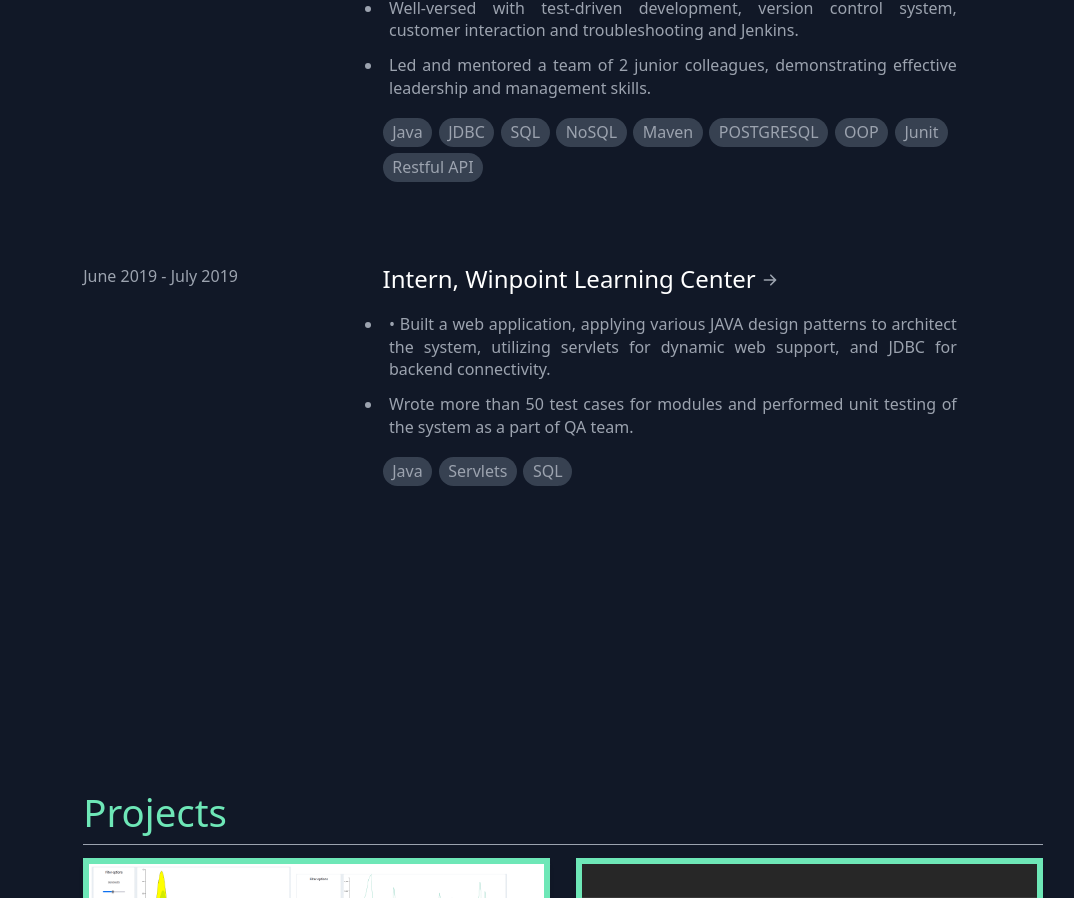
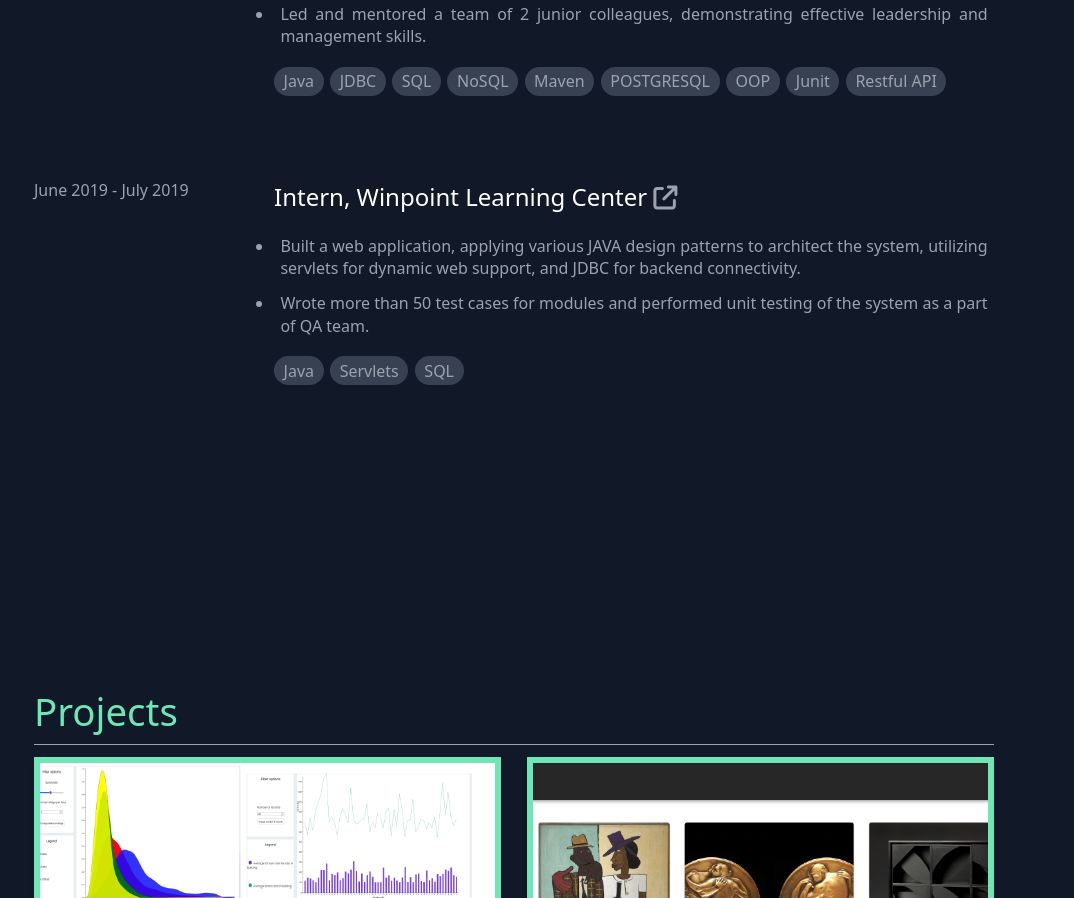
Before and after one commit to Sanikag123/my-portfolio, a React (Create React App) app: page / in a window 1280 px wide. Shown: the part 1902-2800 px from the top of the page, without its empty margins (126-1200 px from the left). Built offline with nearby package versions, Linux system fonts and the light colour scheme.

Commit message:
added changes to make portfolio responsive

```diff
--- a/src/App.js
+++ b/src/App.js
@@ -13,8 +13,8 @@ import CreatedBy from "./Components/CreatedBy.js"
 
 export default function App() {
   return (
-    <div className="flex">
-      <div className=" w-1/12  bg-gray-900">
+    <div className="flex flex-wrap">
+      <div className="sm:w-1/12  bg-gray-900">
 
        <Social/>
       </div>
--- a/src/Components/About.js
+++ b/src/Components/About.js
@@ -5,7 +5,7 @@ export default function About() {
         <section id="about">
         <div className="container mx-auto flex px-20 py-40 md:flex-row flex-col items-center">
 
-          <div className="lg:flex-grow md:w-1/2 lg:pr-24 md:pr-16 flex flex-col md:items-start md:text-left mb-16 md:mb-0 items-center text-center">
+          <div className="lg:flex-grow md:w-3/4 lg:pr-24 md:pr-16 flex flex-col md:items-start md:text-left mb-16 md:mb-0 items-center text-center">
             <h1 className="title-font sm:text-2xl text-2xl mb-4 font-medium text-gray-400">
               Hi, I'm
               <br/>
@@ -42,15 +42,9 @@ export default function About() {
                 </div>
             </a>
             </div>
-        <img src="./IMG_5624.png" width="35%" alt="image" className="ml-200"/>
+        <img src="./IMG_5624.png"  alt="image" className="md:w-90 md:h-90 sm:w-2/5 xs:w-20 xs:h-20 ml-200"/>
 
 
-            {/* <p className="mb-8 leading-relaxed">
-            Lorem ipsum dolor sit amet, consectetur adipisicing elit. Qui
-            laborum quasi, incidunt dolore iste nostrum cupiditate voluptas?
-            Laborum, voluptas natus?
-
-            </p> */}
 
             </div>
             </section>
--- a/src/Components/Data/experience.json
+++ b/src/Components/Data/experience.json
@@ -10,7 +10,8 @@
     "Developed tailored manifest files for LAMP configurations using shell scripting, ensuring consistent environment setups.",
     "Orchestrated VM creation and image deployment (VMDK/OVF) utilising VMware EXSi."
     ],
-    "skills": ["Linux", "LAMP", "Cybersecurity", "CIS"]
+    "skills": ["Linux", "LAMP", "Cybersecurity", "CIS"],
+    "website": "https://www.commvault.com/?utm_source=google&utm_medium=cpc&utm_campaign=amer_brand&utm_content=text-link&gad_source=1&gclid=EAIaIQobChMI7-Xlku7chQMV_yqtBh2nOQWnEAAYASAAEgLq2PD_BwE"
   },
   {
     "id": 2,
@@ -26,7 +27,8 @@
     "Well-versed with test-driven development, version control system, customer interaction and troubleshooting and Jenkins.",
     "Led and mentored a team of 2 junior colleagues, demonstrating effective leadership and management skills."
   ],
-    "skills": ["Java", "JDBC", "SQL", "NoSQL","Maven", "POSTGRESQL","OOP", "Junit", "Restful API"]
+    "skills": ["Java", "JDBC", "SQL", "NoSQL","Maven", "POSTGRESQL","OOP", "Junit", "Restful API"],
+    "website": "https://www.1eq.com/"
   },
 
   {
@@ -34,8 +36,9 @@
     "duration": "June 2019 - July 2019",
     "title": "Intern",
     "company": "Winpoint Learning Center",
-    "description": ["• Built a web application, applying various JAVA design patterns to architect the system, utilizing servlets for dynamic web support, and JDBC for backend connectivity.",
+    "description": ["Built a web application, applying various JAVA design patterns to architect the system, utilizing servlets for dynamic web support, and JDBC for backend connectivity.",
     "Wrote more than 50 test cases for modules and performed unit testing of the system as a part of QA team."],
-    "skills": ["Java", "Servlets", "SQL"]
+    "skills": ["Java", "Servlets", "SQL"],
+    "website": "http://www.winpointlc.com/"
   }
 ]
--- a/src/Components/Data/projects.json
+++ b/src/Components/Data/projects.json
@@ -7,7 +7,7 @@
 
     "technologies": ["JavaScript", "D3.js", "Python", "Flask", "RESTful API" ],
     "image": "./projectImages/D3project.png",
-    "link": ""
+    "link": null
 
   },
 
@@ -27,7 +27,7 @@
     "description": "Crafted a Python-based system using FastAPI framework to automatically categorize developers by their Git contributions, resulting in over 60% reduction in managerial investigation time. Employed a robust MVC architecture with Pydantic models to optimize data handling and system structure, achieving a code coverage of 96% through Pytest unit testing.",
     "technologies": ["Python", "FastAPI", "MVC", "Pytest", "Github"],
     "image": "./projectImages/github.webp",
-    "link": ""
+    "link": null
   },
 
 
@@ -38,7 +38,7 @@
   "description": "Developed a dynamic personal portfolio website using React.js and Tailwind CSS, showcasing skills, projects, and experiences. Implemented responsive design, smooth navigation, and a contact form for user interaction. Hosted the website on GitHub Pages for easy access and continuous updates",
     "technologies": ["ReactJS" , "JSON", "TailWind CSS", "Github" ],
     "image": "./projectImages/portfolio.png",
-    "link": ""
+    "link": "https://sanikag123.github.io/my-portfolio/"
   },
 
   {
@@ -47,7 +47,7 @@
     "description": "Developed an CNN model for automated inspection system utilizing TensorFlow, OpenCV, achieving a 16% efficiency improvement and comparing the accuracy of YOLO v3 (mAP 71.65%) and Faster R-CNN (mAP 42.69%) algorithms.",
     "technologies": ["CNN" , "Python", "Tensorflow", "Pandas" ],
     "image": "./projectImages/undegrad.png",
-    "link": ""
+    "link": null
   },
 
   {
@@ -56,7 +56,7 @@
 "description": "Leveraged Cypress for end-to-end testing, ensuring web app functionality, performance, and reliability. Developed targeted test suites covering critical user flows. ",
     "technologies": ["Cypress" , "JavaScript", "HTML/CSS" ],
     "image": "./projectImages/cypress.png",
-    "link": ""
+    "link": null
   },
 
   {
@@ -65,7 +65,7 @@
 "description": "Engineered intricate gameplay mechanics and interactive features using C# scripting within the Unity Engine to recreate the classic Pac-Man experience in a 3D environment. Integrated a diverse range of assets from the Unity Asset Store, including 3D models, textures, and animations, to enhance visual fidelity and realism, capturing the essence of the beloved arcade game.",
     "technologies": ["Unity" , "C#"],
     "image": "./projectImages/game.png",
-    "link": ""
+    "link": "https://play.unity.com/mg/other/manpac-build-webgl"
   },
 
   {
@@ -74,7 +74,7 @@
 "description": "Designed and developed an Android application utilizing SQLite database to facilitate food ordering at a specific restaurant.",
     "technologies": ["Android" , "SQLite"],
     "image": "./projectImages/android.avif",
-    "link": ""
+    "link": null
   }
 
 
--- a/src/Components/Experience.js
+++ b/src/Components/Experience.js
@@ -1,6 +1,8 @@
 import React, { useState, useEffect } from "react";
 import experienceData from './Data/experience.json';
+import { faExternalLink } from "@fortawesome/free-solid-svg-icons";
 import { ArrowRightIcon } from "@heroicons/react/solid";
+import { FontAwesomeIcon } from "@fortawesome/react-fontawesome";
 
 export default function Experience() {
     const [isVisible, setIsVisible] = useState(false);
@@ -31,16 +33,20 @@ export default function Experience() {
             <h2 className="mb-4 flex title-font sm:text-5xl text-5xl mb-4 font-medium text-green-300">Experience</h2>
             <div class="border-b border-gray-400 w-full"></div>
             {experienceData.map(experience => (
-                <div key={experience.id} className="py-10 mb-4 flex title-font sm:text-xl text-3xl mb-4 font-medium text-gray-400 hover:bg-gray-800">
-                    <div className="w-1/4 sm:text-xl text-xl mb-4">
+                <a href={experience.website}>
+            <div key={experience.id} className="py-10 mb-4 flex flex-col xs:flex-col sm:flex-row md:flex-row title-font sm:text-xl text-3xl mb-4 font-medium text-gray-400 hover:bg-gray-800">
+
+                <div className="xs:w-full sm:w-1/4 w-full sm:text-xl text-xl mb-4">
                         <p>{experience.duration}</p>
                     </div>
-                    <div className="w-3/4 mr-5 px-20 flex items-start flex-col">
+                    <div className="xs:w-full sm:w-3/4 flex flex-col">
                         <div className="sm:text-3xl text-2xl flex items-center">
                             <p className=" text-white">{experience.title},  {experience.company}</p>
-                            <div className="px-2 rotate-arrow">
+                            <FontAwesomeIcon className="p-2" icon={faExternalLink}></FontAwesomeIcon>
+                            {/* <div className="px-2 rotate-arrow">
+
                                 <ArrowRightIcon className="h-5 w-5" />
-                            </div>
+                            </div> */}
                         </div>
                         {/* <p className="text-xl text-xl">{experience.description}</p> */}
 
@@ -57,6 +63,7 @@ export default function Experience() {
                         </ul>
                     </div>
                 </div>
+                </a>
             ))}
         </section>
     );
--- a/src/Components/Projects.js
+++ b/src/Components/Projects.js
@@ -1,7 +1,7 @@
 import React from "react"
 import projectsData from "./Data/projects.json"
-import {FontAwesomeIcon} from "@fortawesome/react-fontawesome"
-import {faClose} from "@fortawesome/free-solid-svg-icons"
+import { FontAwesomeIcon } from "@fortawesome/react-fontawesome"
+import { faClose } from "@fortawesome/free-solid-svg-icons"
 import { faExternalLink } from "@fortawesome/free-solid-svg-icons"
 
 export default function Projects() {
@@ -53,21 +53,25 @@ export default function Projects() {
                     {projectsData.map(project => (
                         <div key={project.id} className=" w-full sm:w-1/2 md:w-1/2 lg:w-1/2 p-4">
                             <div className=" h-full bg-gray-300 shadow-md rounded-lg px-10 py-10 cursor-pointer transition-transform transform hover:text-white hover:-translate-y-5 " >
-
+                            <a href={project.link}>
                                 <img
                                     alt="gallery"
                                     className="border-8 border-green-300  absolute inset-0 object-cover h-full w-full object-top hover:opacity-0"
                                     src={project.image}
                                 />
+                                </a>
                                 <div className="h-full w-full bg-white cursor-pointer "  >
 
+                                    <div className="flex flex-col">
 
                                         <h2 className="text-3xl font-bold mb-2 text-black p-2">{project.title}</h2>
+                                        {project.link != null ?  <a href={project.link} className="border border-gray-300 text-xl text-blue-600 mb-2 p-4">Github Link </a> : 'None'}
 
+                                    </div>
                                     <p className="text-xl text-gray-600 mb-2 p-4">{project.description}</p>
                                     <ul className="mb-2 list-none p-auto flex flex-wrap items-center text-xl text-xl">
                                         {project.technologies.map((skill, index) => (
-                                <li className="bg-gray-700 rounded-full p-3 mx-auto" key={index}>{skill}</li>
+                                            <li className="bg-gray-700 rounded-full p-2 mr-2 mb-2" key={index}>{skill}</li>
                                         ))}
 
                                     </ul>
--- a/src/Components/Skills.js
+++ b/src/Components/Skills.js
@@ -34,14 +34,14 @@ export default function Skills() {
             <h2 className="mb-4 flex title-font sm:text-5xl text-5xl mb-4 font-medium text-green-300">Skills</h2>
             <div class="border-b border-gray-400 w-full"></div>
             {skills.map(skill => (
-                <div key={skill.id} className=" w-full  p-4 flex title-font items-center sm:text-xl text-3xl mb-4 font-medium text-gray-400">
-                    <div className="w-60 p-4 mr-4  sm:text-2xl text-2xl mb-4">
+                <div key={skill.id} className=" w-full  p-4 flex sm:flex-row md:flex:col xs:flex-col flex-col title-font items-center sm:text-xl text-3xl mb-4 font-medium text-gray-400">
+                    <div className="md:w-1/4  p-4 mr-4  sm:text-2xl text-2xl mb-4">
                         <p>{skill.title}</p>
                     </div>
-                    <div class=" flex items-start flex-col fade-in">
+                    <div class="md:w-3/4  flex items-start flex-col fade-in">
 
                         {/* <ul className=" p-4  mr-20 list-none flex justify-center text-xl "> */}
-                        <ul className="mb-2 list-none p-auto flex flex-wrap items-center text-xl text-xl">
+                        <ul className="mb-1/2 list-none p-auto flex flex-col sm:flex-row xs:flex-col md:flex-wrap  items-center text-xl text-xl">
                             {skill.tech.map((skill, index) => (
                                 <li className="p-4 bg-gray-700 text-white rounded-xl  mr-4 mb-2 hover:bg-gray-300 hover:text-black" key={index}>{skill}</li>
                             ))}
--- a/src/Components/Social.js
+++ b/src/Components/Social.js
@@ -11,7 +11,7 @@ import {faInstagram} from "@fortawesome/free-brands-svg-icons"
 
 export default function Social() {
     return (
-        <div class=" ml-20 text-4xl  md:flex flex-col justify-center h-screen fixed top-0 left-0 z-10  text-white">
+        <div class="sm:mx-auto text-4xl  md:flex flex-col justify-center h-screen fixed top-0 left-0 z-10  text-white">
         <div class="border-r-2 border-green-300 h-80 w-7"></div>
      <div>
         <a href="https://www.linkedin.com/in/sanikagandhe28/">
```
Lines whose indentation alone changed are shown as unchanged.
